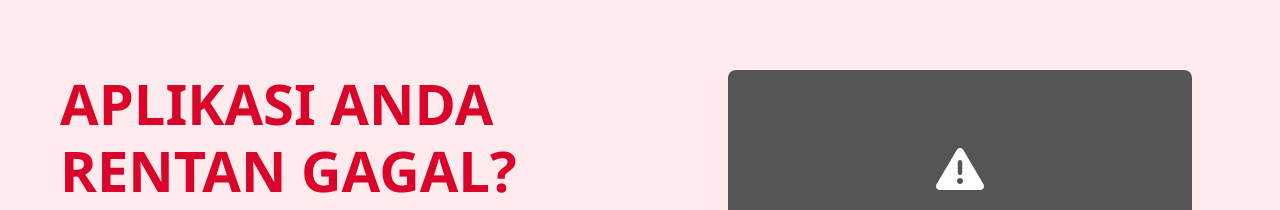
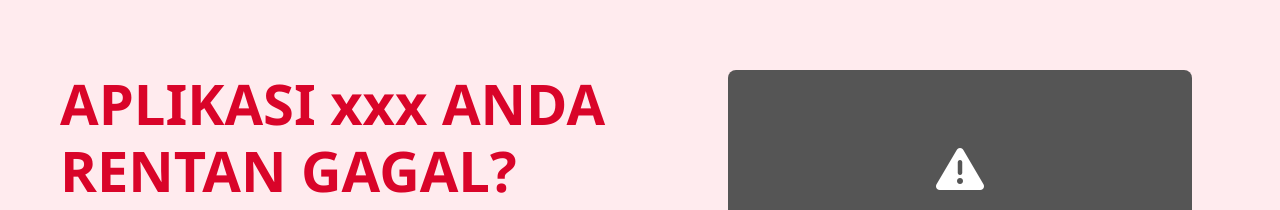
Before and after one commit to SkillBelajar/pawandigital.id, a plain HTML site: page index.html in a window 1280 px wide. Shown: the part 127-337 px from the top of the page. Drawn offline with Linux system fonts and the light colour scheme.

Commit message:
Update title and heading in index.html

```diff
--- a/index.html
+++ b/index.html
@@ -3,7 +3,7 @@
 <head>
     <meta charset="UTF-8">
     <meta name="viewport" content="width=device-width, initial-scale=1.0">
-    <title>Pawan Digitalx - Hindari Kegagalan Aplikasi Digital</title>
+    <title>Pawan Digital - Hindari Kegagalan Aplikasi Digital</title>
     <meta name="description" content="Hentikan kerugian akibat aplikasi yang sering down, tidak aman, dan sulit dikembangkan. Dapatkan solusi Laravel & CouchDB yang terjamin stabilitasnya.">
 
     <link rel="stylesheet" href="https://cdnjs.cloudflare.com/ajax/libs/font-awesome/6.5.1/css/all.min.css">
@@ -382,7 +382,7 @@
         <div class="container">
             <div class="hero-text">
                 <h1 class="accent-text">
-                    APLIKASI ANDA RENTAN GAGAL?
+                    APLIKASI xxx ANDA RENTAN GAGAL?
                 </h1>
                 <p class="subtitle">
                     Jangan biarkan investasi digital Anda menjadi <strong>liabilitas</strong>! Kerugian data, aplikasi <strong>down</strong> saat traffic tinggi, dan biaya <strong>maintenance</strong> tak terduga adalah risiko yang pasti terjadi tanpa fondasi yang tepat.
```
